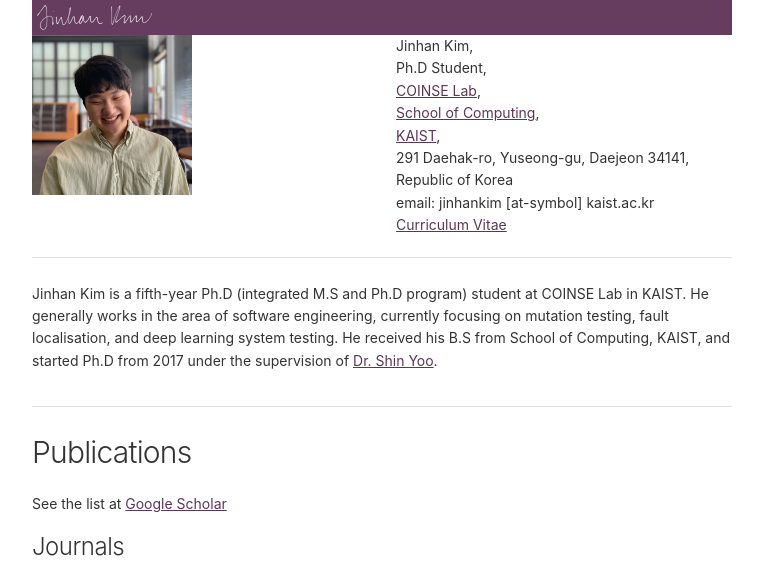
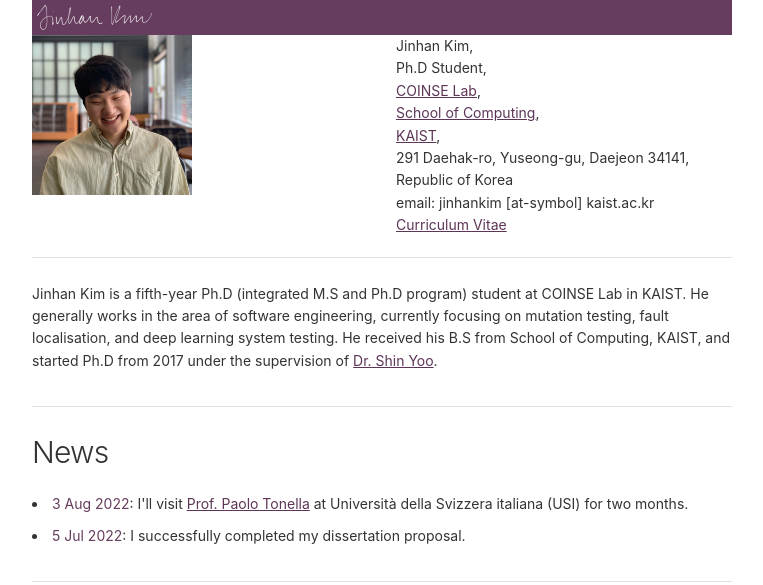
Before and after one commit to dbr7/mycv, a Jekyll site: the page built from index.md, in a window 1280 px wide, cut to the strip 0-585 px from the top of the page. Shown: the whole strip, without its empty margins (258-1021 px from the left). Built offline with Jekyll 4.4.1, drawn with Linux system fonts in a browser that asks for light colours.

Commit message:
Add news and update cv

```diff
--- a/_bibliography/my.bib
+++ b/_bibliography/my.bib
@@ -166,6 +166,6 @@
 	title = {Learning Test-Mutant Relationship for Accurate Fault Localisation},
 	year = {2022},
 	keywords = {journal},
-	memo = {under 1st round review},
+	memo = {under major revision},
     AUTHOR+an = {1=me}
   }
--- a/_layouts/default.html
+++ b/_layouts/default.html
@@ -53,6 +53,18 @@
         </p>
       </div>
       <hr/>
+
+      <div>
+        <h4>News</h4>
+        <div class="row news-wrapper">
+          <ul>
+            <li><a class="date">3 Aug 2022</a>: I'll visit <a href="https://www.inf.usi.ch/faculty/tonella"> Prof. Paolo Tonella</a> at Università della Svizzera italiana (USI) for two months.</li>
+            <li><a class="date">5 Jul 2022</a>: I successfully completed my dissertation proposal.</li>
+          </ul>
+        </div>
+      </div>
+
+      <hr/>
       <div class="row bib-body">
         <h4>Publications</h4>
         {{ content }}
--- a/_sass/main.scss
+++ b/_sass/main.scss
@@ -133,3 +133,13 @@ body {
     //     display: inline-block;
     // }
 }
+
+.news-wrapper {
+    ul {
+        list-style-type: disc;
+    }
+
+    .date {
+        color: $main-color;
+    }
+}
```
Also changed, not shown: 1 other file.
